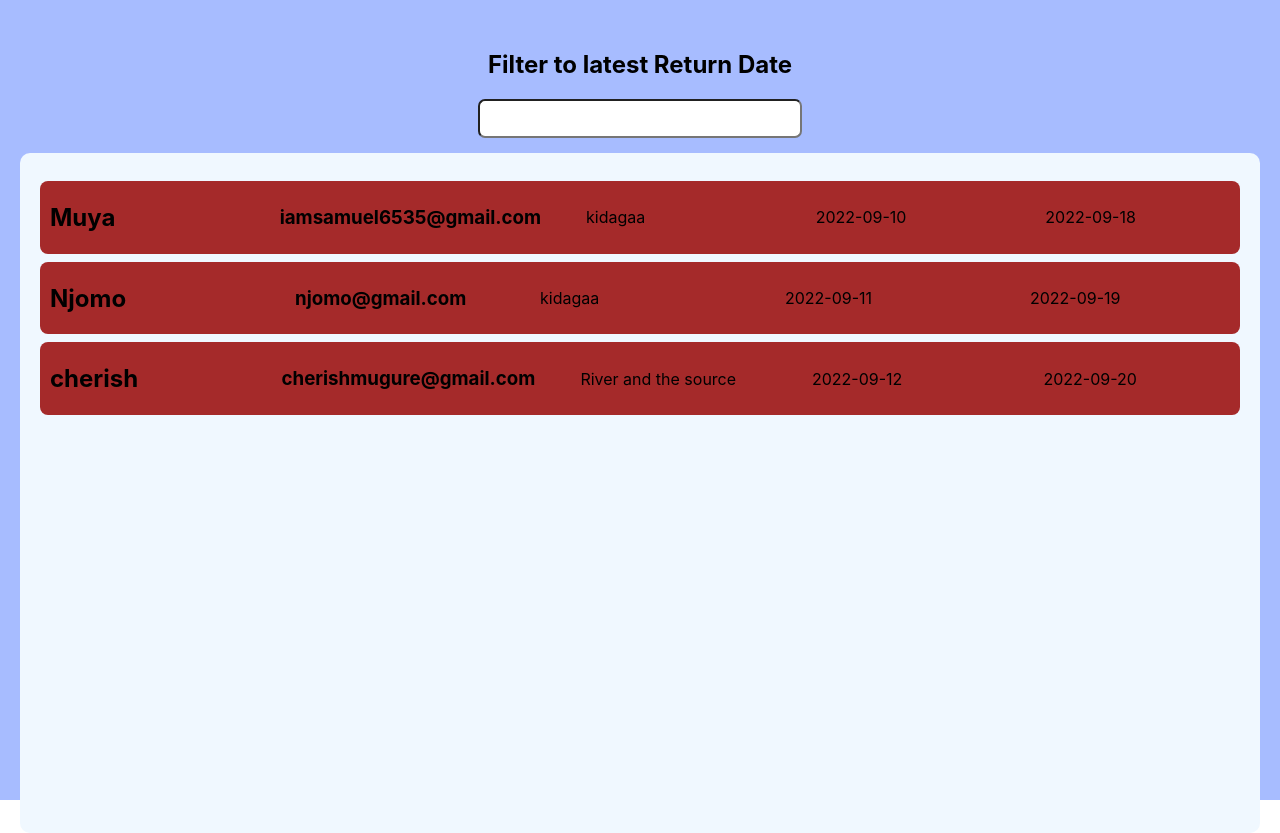
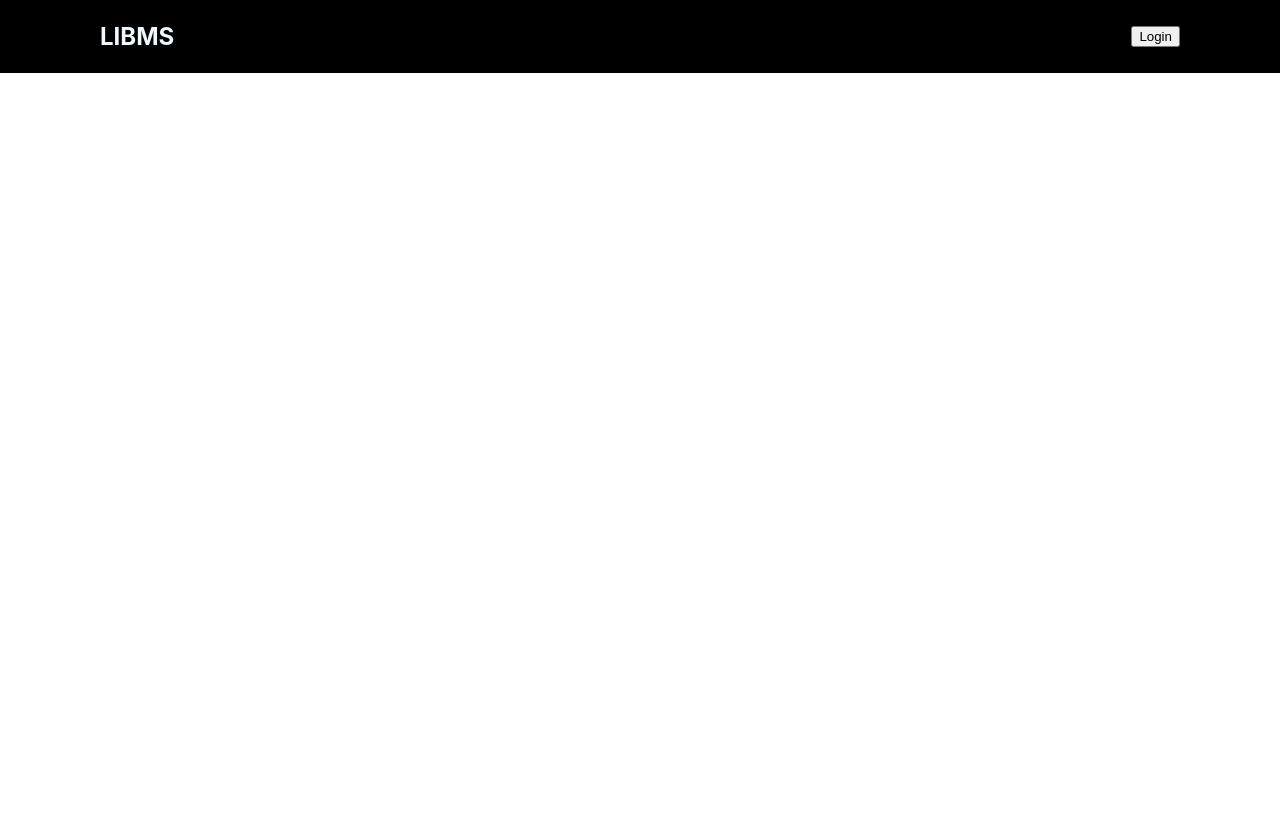
Before and after one commit to muyasamuel/LIBMS, a React (Create React App) app: page / in a window 1280 px wide. After the commit the page ends 800 px from the top, so only its background shows below. Built offline with nearby package versions, Linux system fonts and the light colour scheme.

Commit message:
Add a home comp and adding a nav to it

```diff
--- a/src/App.js
+++ b/src/App.js
@@ -1,6 +1,7 @@
 
 import './App.css';
-import IssuedBooks from './components/IssuedBooks';
+import Home from './components/Home'
+
 
 
 
@@ -16,7 +17,8 @@ import IssuedBooks from './components/IssuedBooks';
 function App() {
   return (
     <div className="App">
-      <IssuedBooks />
+      <Home />
+
 
 
 
--- /dev/null
+++ b/src/components/Home.css
@@ -0,0 +1,8 @@
+.homeContainer nav{
+    display: flex;
+    justify-content: space-between ;
+    padding: 2px 100px;
+    align-items: center;
+    background-color: black;
+    color: aliceblue;
+}
--- /dev/null
+++ b/src/components/Home.js
@@ -0,0 +1,15 @@
+import './Home.css'
+
+function Home() {
+  return (
+    <div className='homeContainer'>
+        <nav>
+        <h1><span>LIB</span>MS</h1>
+        <button>Login</button>
+        </nav>
+
+    </div>
+  )
+}
+
+export default Home
```
